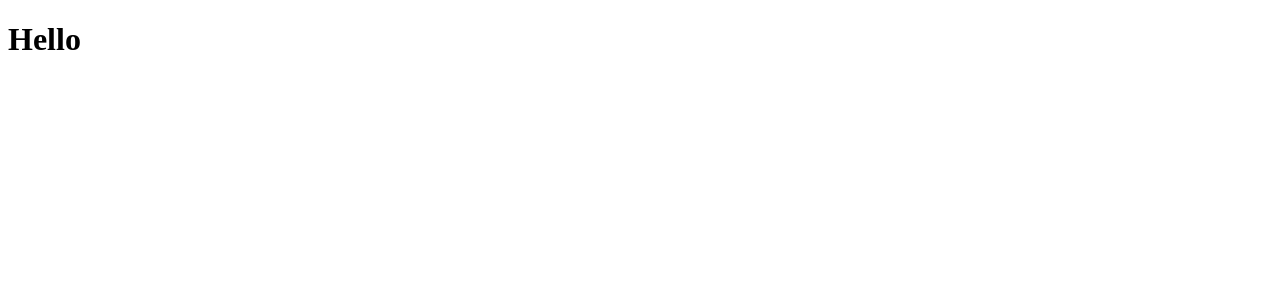
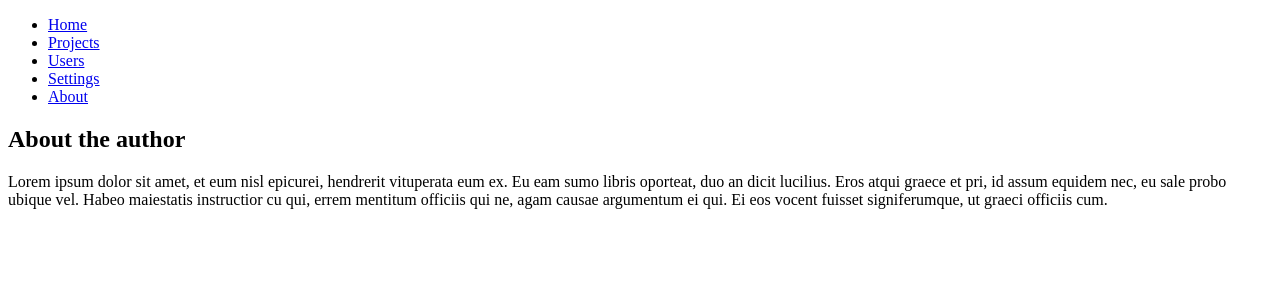
Before and after one commit to tanpatrick/timetify-v2, a React app: page /about in a window 1280 px wide. Shown: the top 300 px of the page. Built offline with nearby package versions, Linux system fonts and the light colour scheme.

Commit message:
Implement simple add navigation using react-router

```diff
--- a/src/index.jsx
+++ b/src/index.jsx
@@ -3,7 +3,9 @@ import {
     render
 } from 'react-dom'
 
+import Routes from './routes'
+
 render(
-    <h1>Hello</h1>,
-    document.getElementById('app')
+    <Routes />,
+    document.querySelector('#app')
 )
--- /dev/null
+++ b/src/routes/about.jsx
@@ -0,0 +1,8 @@
+const About = () => {
+    return ([
+        <h2>About the author</h2>,
+        <p>Lorem ipsum dolor sit amet, et eum nisl epicurei, hendrerit vituperata eum ex. Eu eam sumo libris oporteat, duo an dicit lucilius. Eros atqui graece et pri, id assum equidem nec, eu sale probo ubique vel. Habeo maiestatis instructior cu qui, errem mentitum officiis qui ne, agam causae argumentum ei qui. Ei eos vocent fuisset signiferumque, ut graeci officiis cum.</p>
+    ])
+}
+
+export default About
--- /dev/null
+++ b/src/routes/home.jsx
@@ -0,0 +1,7 @@
+const Home = () => {
+    return (
+        <h2>Welcome, user!</h2>
+    )
+}
+
+export default Home
--- /dev/null
+++ b/src/routes/index.jsx
@@ -0,0 +1,47 @@
+import React from 'react'
+import {
+    BrowserRouter as Router,
+    Route,
+    Link
+} from 'react-router-dom'
+
+import About from './about'
+import Home from './home'
+import Projects from './projects'
+import Settings from './settings'
+import Users from './users'
+
+const Routes = () => (
+    <Router>
+        <div>
+            <nav >
+                <ul>
+                    <li>
+                        <Link to="/">Home</Link>
+                    </li>
+                    <li>
+                        <Link to="/projects">Projects</Link>
+                    </li>
+                    <li>
+                        <Link to="/users">Users</Link>
+                    </li>
+                    <li>
+                        <Link to="/settings">Settings</Link>
+                    </li>
+                    <li>
+                        <Link to="/about">About</Link>
+                    </li>
+                </ul>
+            </nav>
+            <div>
+                <Route exact path="/" component={Home} />
+                <Route exact path="/projects" component={Projects} />
+                <Route exact path="/users" component={Users} />
+                <Route exact path="/settings" component={Settings} />
+                <Route path="/about" component={About} />
+            </div>
+        </div>
+    </Router>
+)
+
+export default Routes
--- /dev/null
+++ b/src/routes/projects.jsx
@@ -0,0 +1,9 @@
+const Projects = () => {
+    return (
+        <div>
+            <h2>Projects</h2>
+        </div>
+    )
+}
+
+export default Projects
--- /dev/null
+++ b/src/routes/settings.jsx
@@ -0,0 +1,9 @@
+const Settings = () => {
+    return (
+        <div>
+            <h2>Settings</h2>
+        </div>
+    )
+}
+
+export default Settings
--- /dev/null
+++ b/src/routes/users.jsx
@@ -0,0 +1,9 @@
+const Users = () => {
+    return (
+        <div>
+            <h2>Users</h2>
+        </div>
+    )
+}
+
+export default Users
```
